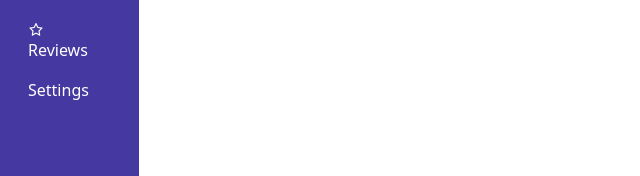
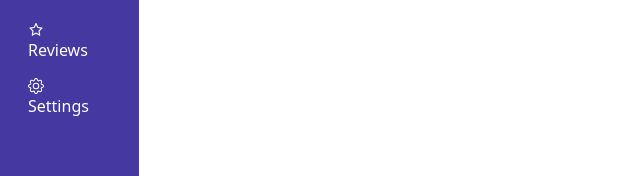
Before and after one commit to gift56/dashboard, a React (Vite) app: page / in a window 1280 px wide. Shown: the part 174-350 px from the top of the page, without its empty margins (0-640 px from the left). Built offline with nearby package versions, Linux system fonts and the light colour scheme.

Commit message:
adding a tag

```diff
--- a/src/App.jsx
+++ b/src/App.jsx
@@ -5,6 +5,7 @@ import {
   AiOutlineInbox,
   AiOutlineStar,
 } from "react-icons/ai";
+import { BsGear } from "react-icons/bs";
 
 const App = () => {
   return (
@@ -27,7 +28,8 @@ const App = () => {
             <AiOutlineStar />
             Reviews
           </a>
-          <a href="" className="block p-2 ">
+          <a href="#settings" className="block p-2 ">
+            <BsGear />
             Settings
           </a>
         </nav>
```
